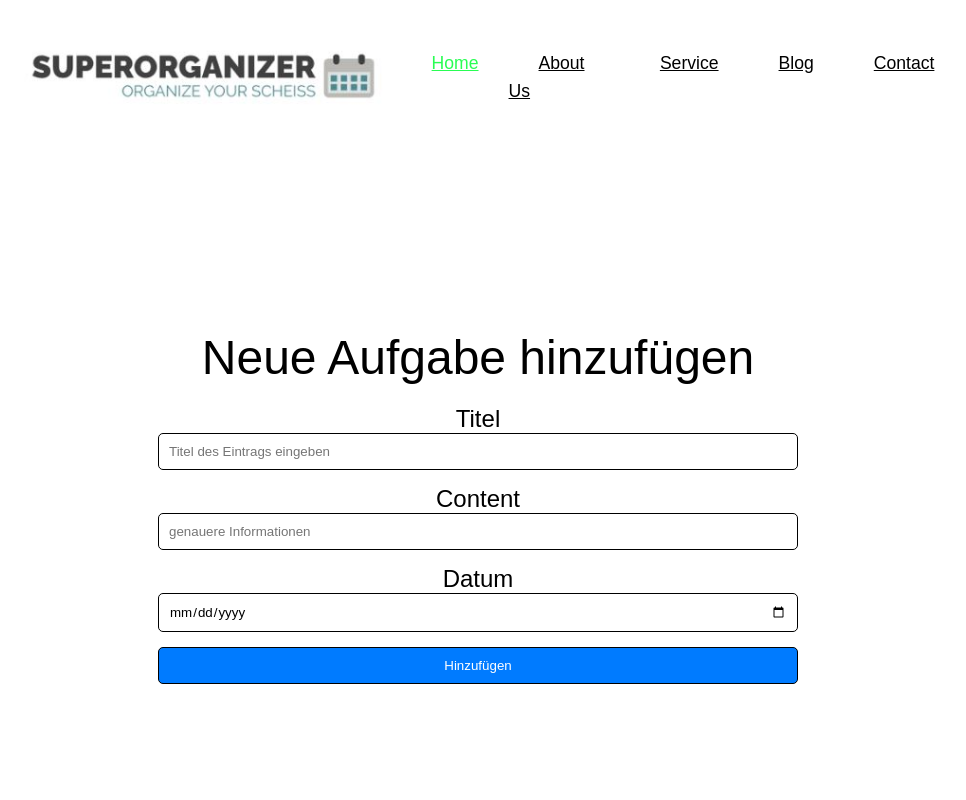
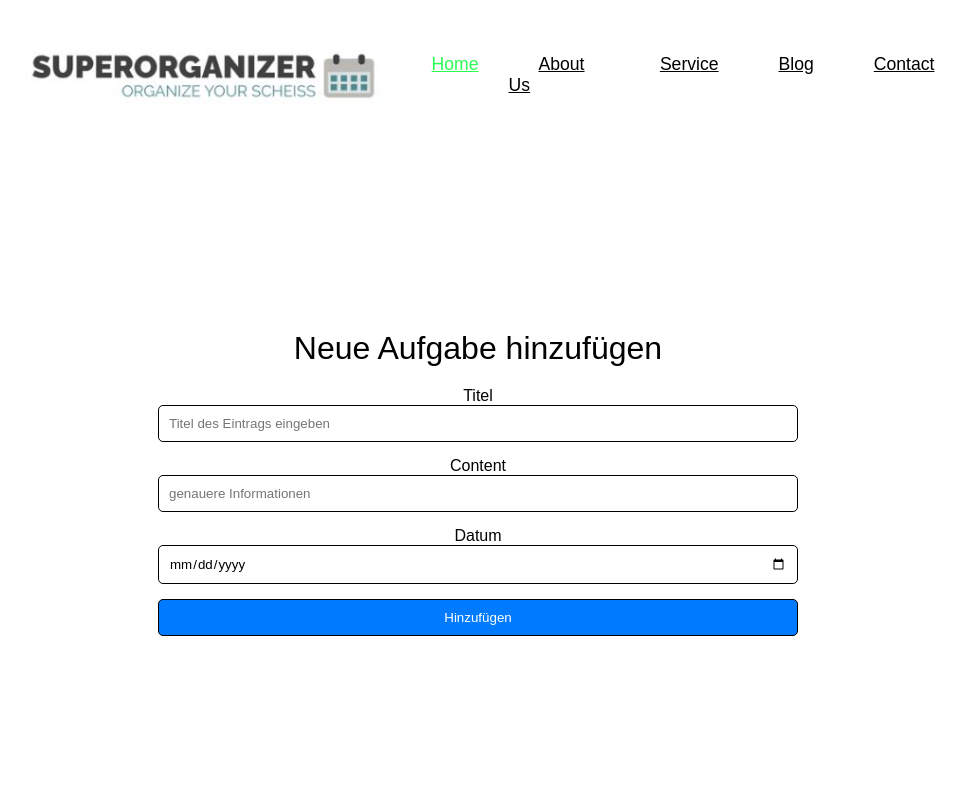
Before and after one commit to RN0L/Planer, a Flask app: a page that uses templates/hinzufügen.html in a window 1280 px wide. Shown: the whole page, without its empty margins (162-1128 px from the left). Run offline with Flask 3, Linux system fonts and the light colour scheme; data comes from the database, SQL or seed files in the repository.

Commit message:
font size 16

```diff
--- a/templates/hinzufügen.html
+++ b/templates/hinzufügen.html
@@ -11,7 +11,7 @@
         padding: 0;
         font-family: Arial, sans-serif;
         background-color: #ffffff;
-        font-size: 24px;
+        font-size: 16px;
     }
 
     .container {
```
